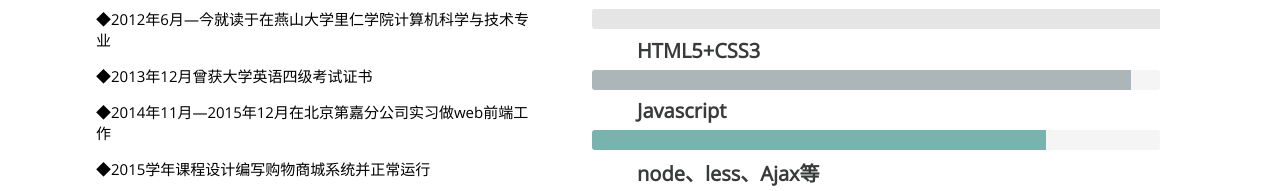
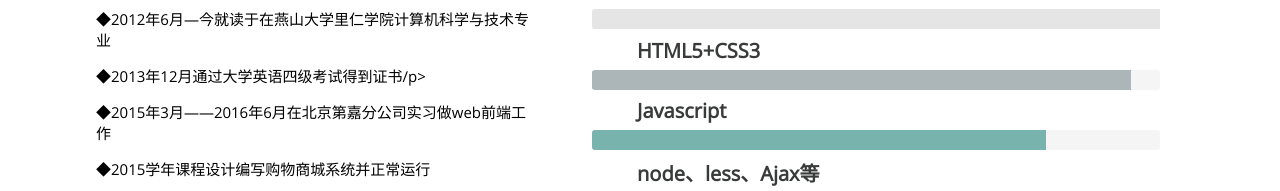
Before and after one commit to wildcherry/Exercise-program, a plain HTML site: page index.html in a window 1280 px wide. Shown: the part 666-857 px from the top of the page. Drawn offline with Linux system fonts and the light colour scheme.

Commit message:
Update index.html

```diff
--- a/index.html
+++ b/index.html
@@ -33,8 +33,8 @@
 				<h3>study..<span>!</span></h3>
 				    <div class="study1">
 					    <p>◆2012年6月—今就读于在燕山大学里仁学院计算机科学与技术专业</p>
-					    <p>◆2013年12月曾获大学英语四级考试证书</p>
-					    <p>◆2014年11月—2015年12月在北京第嘉分公司实习做web前端工作</p>
+					    <p>◆2013年12月通过大学英语四级考试得到证书/p>
+					    <p>◆2015年3月——2016年6月在北京第嘉分公司实习做web前端工作</p>
 					    <p>◆2015学年课程设计编写购物商城系统并正常运行</p>
 						<p>◆2015学年生产实习于同学开发"约会帮帮忙"项目中担任UI、UE</p>
 						<p>◆曾次获得院校级二等奖学金三等奖学金</p>
```
